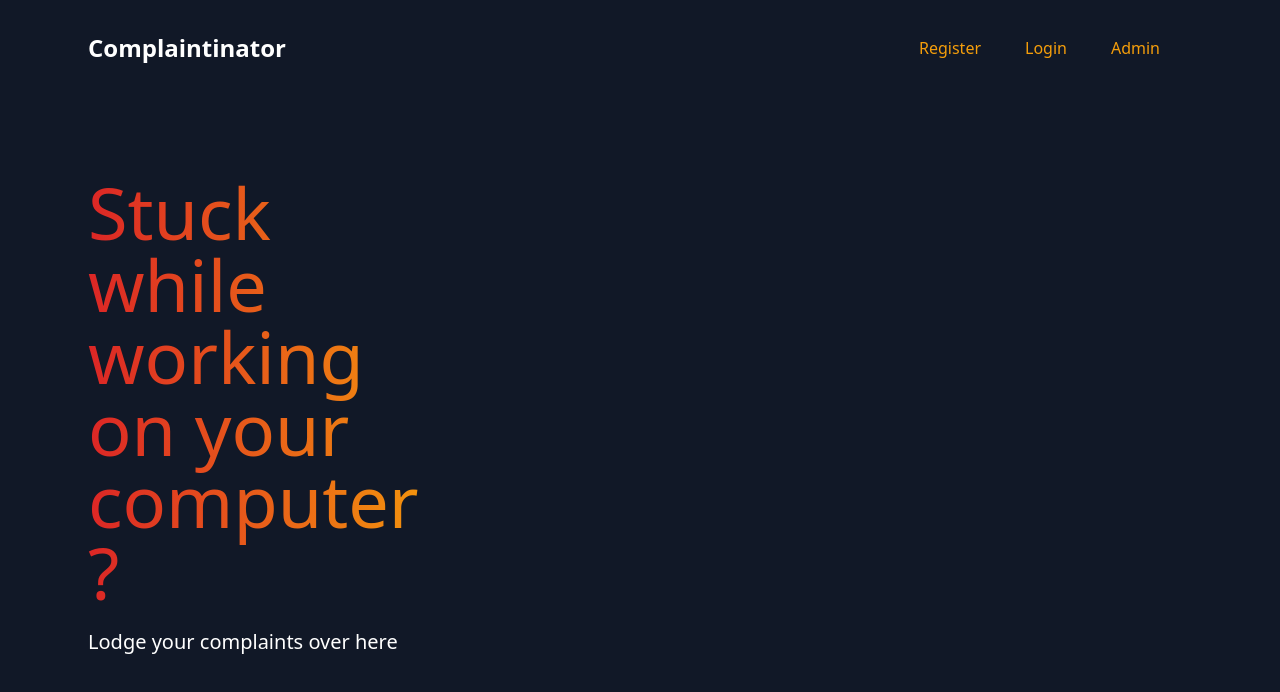
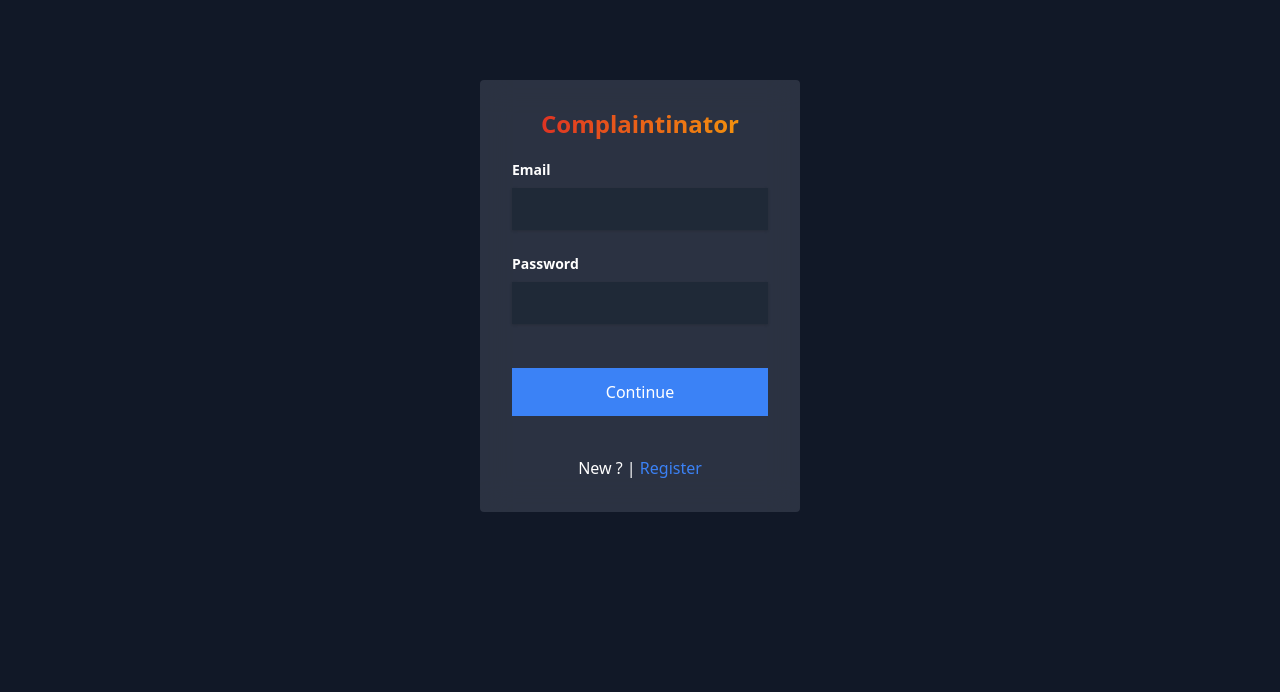
Before and after one commit to complaintinator/complaintinator-firebase, a React (Create React App) app: page /auth/login in a window 1280 px wide. Shown: the top 692 px of the page. Built offline with nearby package versions, Linux system fonts and the light colour scheme; no server answers.

Commit message:
Added auth system

```diff
--- a/src/App.jsx
+++ b/src/App.jsx
@@ -1,14 +1,29 @@
-import Navbar from "./components/navbar";
-import Symbol from "./components/symbol";
+import { BrowserRouter as Router, Route, Switch } from "react-router-dom";
+import Home from "./pages/Home";
+import Register from "./pages/Register";
+import { Firebaseauthprovider } from "./Auth";
+import Private from "./pages/Private";
+import Dashboard from "./pages/Dashboard";
+import Login from "./pages/Login";
 
 function App() {
   return (
-    <>
-      <main className="mx-auto max-w-6xl">
-        <Navbar />
-        <Symbol />
-      </main>
-    </>
+    <Firebaseauthprovider>
+      <Router>
+        <Switch>
+          <Private exact path="/dashboard" component={Dashboard} />
+          <Route path="/" exact>
+            <Home />
+          </Route>
+          <Route path="/auth/register">
+            <Register />
+          </Route>
+          <Route path="/auth/login">
+            <Login />
+          </Route>
+        </Switch>
+      </Router>
+    </Firebaseauthprovider>
   );
 }
 
--- /dev/null
+++ b/src/Auth.js
@@ -0,0 +1,19 @@
+import { useEffect, useState } from "react";
+import firebaseConfig from "./services/config";
+import React from "react";
+
+export const AuthContext = React.createContext();
+
+export const Firebaseauthprovider = ({ children }) => {
+  const [currentStatus, setCurrentStatus] = useState(null);
+
+  useEffect(() => {
+    firebaseConfig.auth().onAuthStateChanged(setCurrentStatus);
+  }, []);
+
+  return (
+    <AuthContext.Provider value={{ currentStatus }}>
+      {children}
+    </AuthContext.Provider>
+  );
+};
--- a/src/components/navbar.jsx
+++ b/src/components/navbar.jsx
@@ -1,25 +1,27 @@
+import { Link } from "react-router-dom";
+
 function Navbar() {
   return (
     <header className="mx-auto max-w-6xl px-6 bg-transparent">
       <div className="relative md:flex flex-row justify-between py-4 align-center md:py-6">
         <div className="flex items-center flex-1">
-          <p className="text-3xl font-bold md:text-white md:text-2xl hidden md:inline">
+          <p className="text-3xl font-bold text-gray-700 md:text-2xl hidden md:inline">
             Complaintinator
           </p>
         </div>
         <nav className="flex justify-evenly">
-          <a
+          <Link
+            to="/auth/register"
             className="mr-5 text-yellow-500 p-3 rounded hover:text-blue-400 hover:bg-white transition duration-500 ease-in-out"
-            href="/"
           >
             Register
-          </a>
-          <a
+          </Link>
+          <Link
             className="mr-5 text-yellow-500 p-3 rounded hover:text-blue-400 hover:bg-white transition duration-500 ease-in-out"
-            href="/"
+            to="/auth/login"
           >
             Login
-          </a>
+          </Link>
           <a
             className="mr-5 text-yellow-500 p-3 rounded hover:text-blue-400 hover:bg-white transition duration-500 ease-in-out"
             href="/"
--- /dev/null
+++ b/src/services/config.js
@@ -0,0 +1,13 @@
+import firebase from "firebase";
+import "firebase/auth";
+
+const firebaseConfig = firebase.initializeApp({
+  apiKey: "AIzaSyBKWcnvvEZOQFX_oMaOhk3720qytZX8sW8",
+  authDomain: "vsp-help-desk.firebaseapp.com",
+  projectId: "vsp-help-desk",
+  storageBucket: "vsp-help-desk.appspot.com",
+  messagingSenderId: "516424762857",
+  appId: "1:516424762857:web:5fcf23446c05011d387778",
+});
+
+export default firebaseConfig;
```
